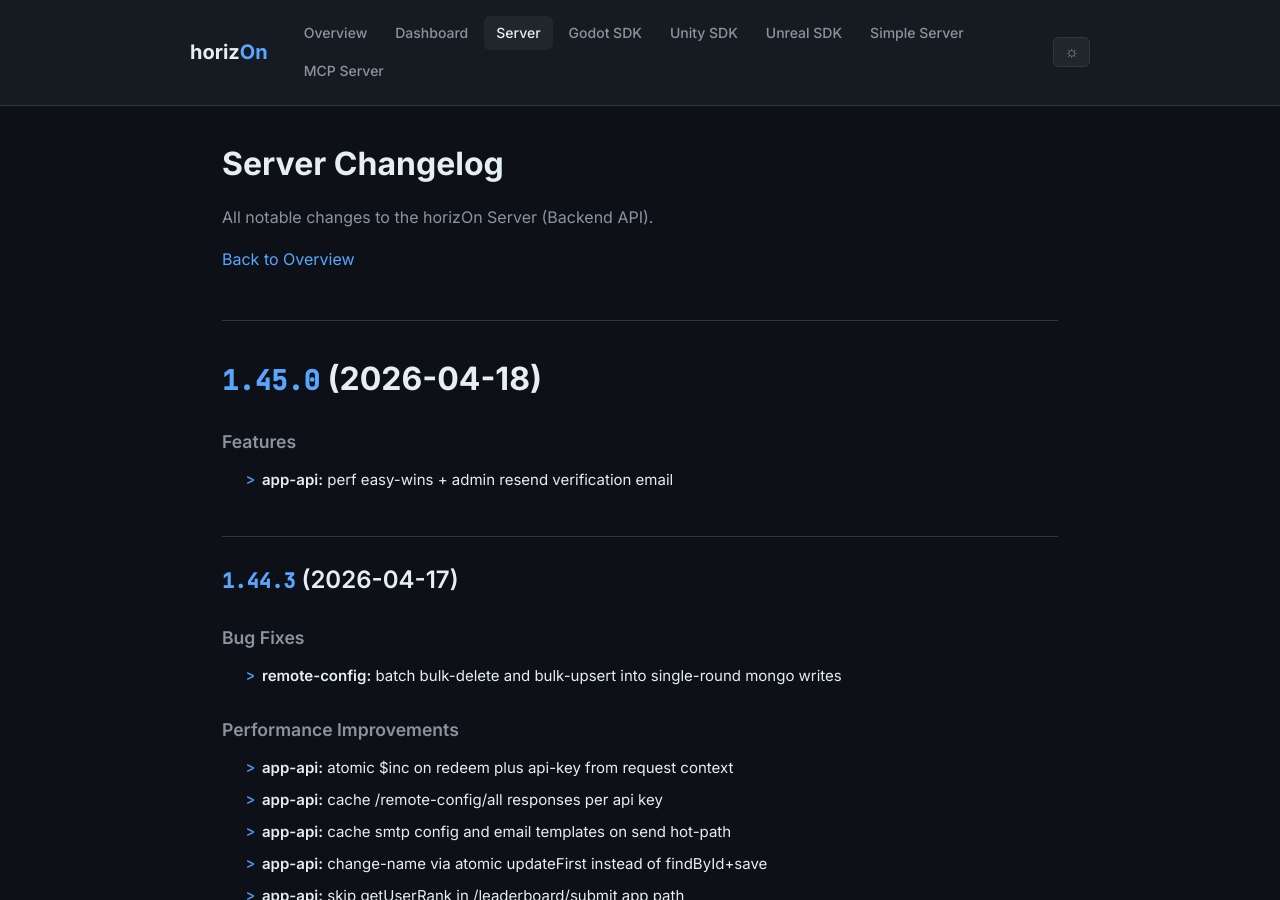
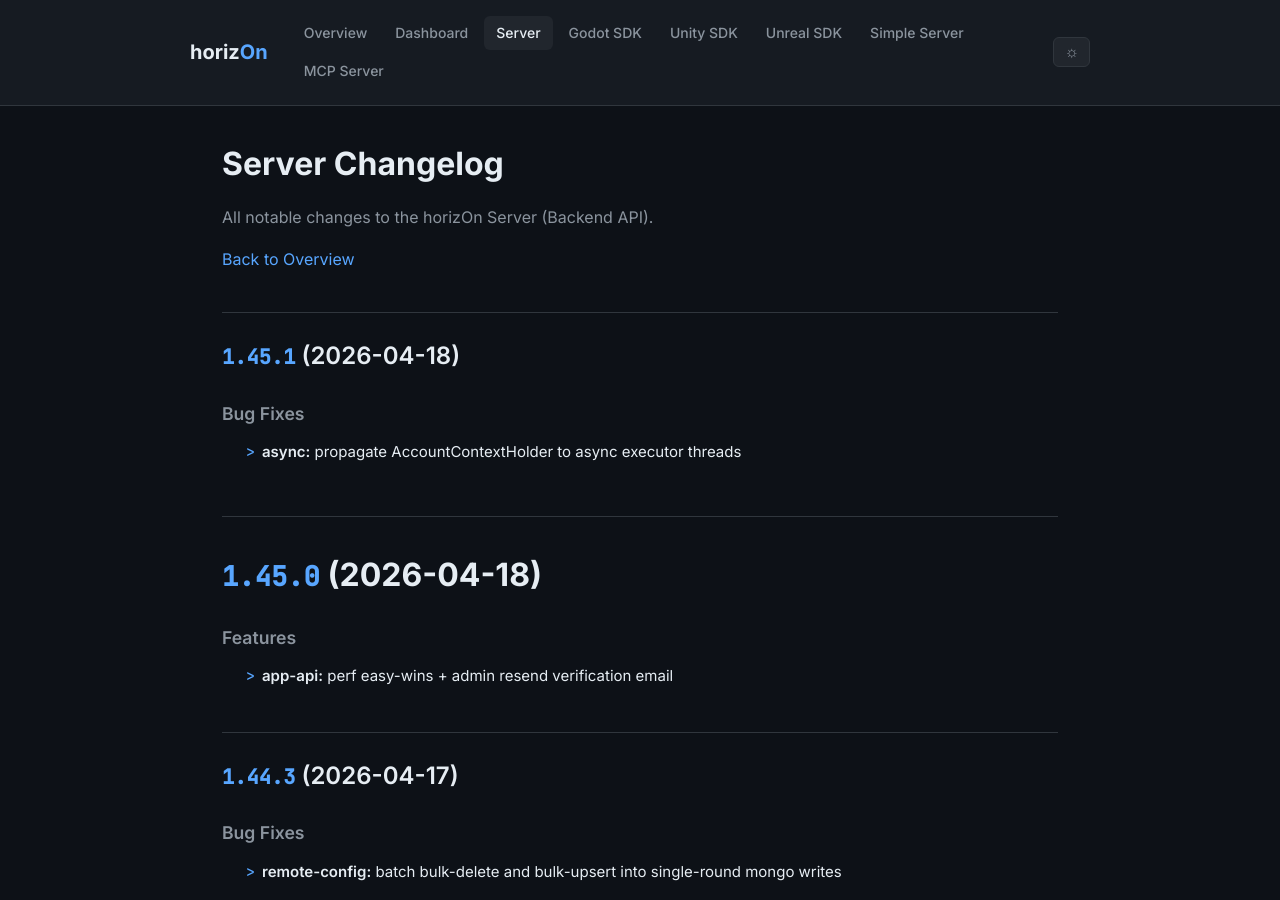
Before and after one commit to ProjectMakersDE/horizOn-Changelog, a Jekyll site: the page built from server-changelog.md, in a window 1280 px wide and 900 px high. Built offline with Jekyll 4.4.1, drawn with Linux system fonts in a browser that asks for light colours.

Commit message:
chore: sync changelogs [skip ci]

```diff
--- a/server-changelog.md
+++ b/server-changelog.md
@@ -8,6 +8,13 @@ title: Server Changelog
 All notable changes to the horizOn Server (Backend API).
 
 [Back to Overview](.)
+
+## [1.45.1](https://github.com/ProjectMakersDE/horizOn-Server/compare/v1.45.0...v1.45.1) (2026-04-18)
+
+
+### Bug Fixes
+
+* **async:** propagate AccountContextHolder to async executor threads ([1598c79](https://github.com/ProjectMakersDE/horizOn-Server/commit/1598c79c50a4948861b716f653696afb63af9b5e))
 
 # [1.45.0](https://github.com/ProjectMakersDE/horizOn-Server/compare/v1.44.3...v1.45.0) (2026-04-18)
 
```
Also changed, not shown: index.md (+1 -1 lines).
